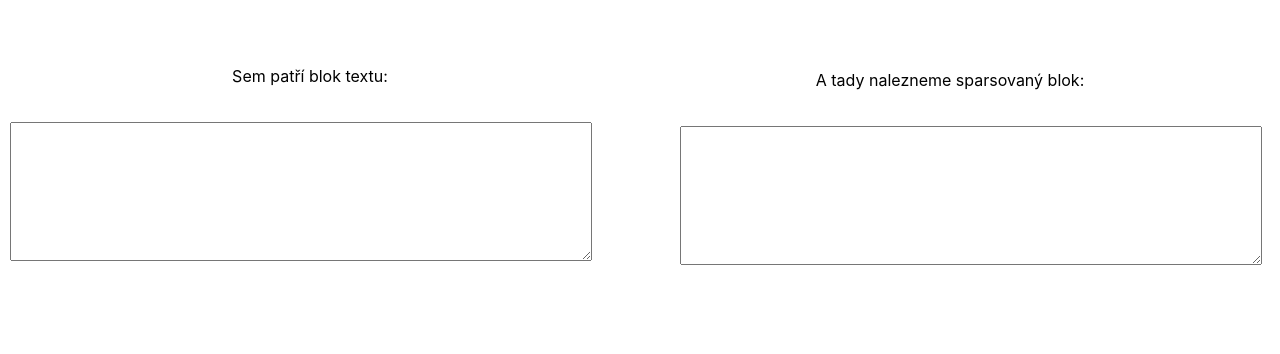
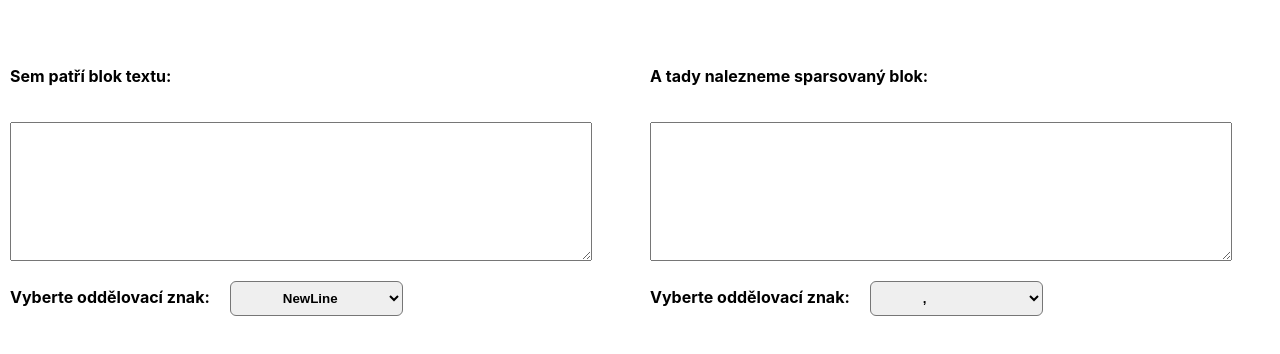
Before and after one commit to sojkas/parser, a React (Create React App) app: page / in a window 1280 px wide. Shown: the top 354 px of the page. Built offline with nearby package versions, Linux system fonts and the light colour scheme.

Commit message:
pridani moznosti vyberu oddelovace

```diff
--- a/public/index.html
+++ b/public/index.html
@@ -24,20 +24,9 @@
       work correctly both with client-side routing and a non-root public URL.
       Learn how to configure a non-root public URL by running `npm run build`.
     -->
-    <title>React App</title>
+    <title>Csv Parser</title>
   </head>
   <body>
-    <noscript>You need to enable JavaScript to run this app.</noscript>
     <div id="root"></div>
-    <!--
-      This HTML file is a template.
-      If you open it directly in the browser, you will see an empty page.
-
-      You can add webfonts, meta tags, or analytics to this file.
-      The build step will place the bundled scripts into the <body> tag.
-
-      To begin the development, run `npm start` or `yarn start`.
-      To create a production bundle, use `npm run build` or `yarn build`.
-    -->
   </body>
 </html>
--- a/src/App.css
+++ b/src/App.css
@@ -36,3 +36,8 @@
   background-color: indianred;
   color: white;
 }
+
+p {
+  font-weight: bold;
+  text-align: left;
+}
--- a/src/App.js
+++ b/src/App.js
@@ -2,29 +2,35 @@ import "./App.css";
 import InputForm from "./components/InputForm";
 import React, { useState } from "react";
 import OutputList from "./components/OutpulList";
+import StringOption from "./components/StringOption";
 
 function App() {
-  //const noOutputTitle = "Zatím nic.";
-
-  //let Output = <div className="output-window">{noOutputTitle}</div>;
   const [InputArray, setInputArray] = useState([]);
-
-  //const [isDataEntered, setIsDataEntered] = useState(false);
+  const [selectedStringInput, setSelectedStringInput] = useState(/\r?\n/g);
+  const [selectedStringOutput, setSelectedStringOutput] = useState(",");
 
   const onInputData = (inputData) => {
-    //setIsDataEntered(true);
-    setInputArray(inputData.split(/\r?\n/g));
+    setInputArray(inputData.split(selectedStringInput));
   };
-  //if (isDataEntered) {
-  let  Output = <OutputList outputArray={InputArray}/>;
-  //}
+  const onSelectedInputStringHandler = (selectedString) => {
+    setSelectedStringInput(selectedString);
+  }
+  const onSelectedOutputStringHandler = (selectedString) => {
+    setSelectedStringOutput(selectedString);
+  }
+
+  console.log("input string" + (selectedStringInput));
 
   return (
     <div className="application">
       <div className="input-window">
         <InputForm inputData={onInputData} />
+        <StringOption selectedString={selectedStringInput} onSelectedString={onSelectedInputStringHandler}/>
       </div>
-      {Output}
+      <div className="output-window">
+        <OutputList selectedString={selectedStringOutput} outputArray={InputArray} />
+        <StringOption selectedString={selectedStringOutput} onSelectedString={onSelectedOutputStringHandler}/>
+      </div>
     </div>
   );
 }
--- a/src/components/OutpulList.js
+++ b/src/components/OutpulList.js
@@ -1,9 +1,11 @@
 import OutputForm from "./OutputForm";
 
 const OutputList = (props) => {
+  const fillStringData = props.selectedString;
+
   return (
-    <div className="output-window">
-      <OutputForm OutputString={props.outputArray.join(",")} />
+    <div>
+      <OutputForm OutputString={props.outputArray.join(fillStringData)} />
     </div>
   );
 };
--- a/src/components/OutputForm.js
+++ b/src/components/OutputForm.js
@@ -5,7 +5,7 @@ const OutputForm = (props) => {
     const outputTitle = "A tady nalezneme sparsovaný blok:"
 
        return (
-        <div className="output-window__item">
+        <div className="input-window__form">
             <p>{outputTitle}</p>
             <textarea className="area" value={props.OutputString} readOnly/>
         </div>
--- /dev/null
+++ b/src/components/StringOption.css
@@ -0,0 +1,15 @@
+.select-box {
+    text-align: left;
+}
+
+.select-box label {
+    font-weight: bold;
+    margin-bottom: 0.5rem;
+  }
+
+.select-box select {
+    margin-left: 20px;
+    padding: 0.5rem 3rem;
+    font-weight: bold;
+    border-radius: 6px;
+}
--- /dev/null
+++ b/src/components/StringOption.js
@@ -0,0 +1,21 @@
+import React from "react";
+import "./StringOption.css";
+
+const StringOption = (props) => {
+  const selectString = (event) => {
+    props.onSelectedString(event.target.value);
+  };
+  return (
+    <div className="select-box">
+      <label>Vyberte oddělovací znak:</label>
+      <select value={props.selectedString} onChange={selectString}>
+        <option value="&#10;">NewLine</option>
+        <option value=",">,</option>
+        <option value=";">;</option>
+        <option value="|">|</option>
+      </select>
+    </div>
+  );
+};
+
+export default StringOption;
```
Also changed, not shown: 1 other file (tests, documents, lock files or other folders).
